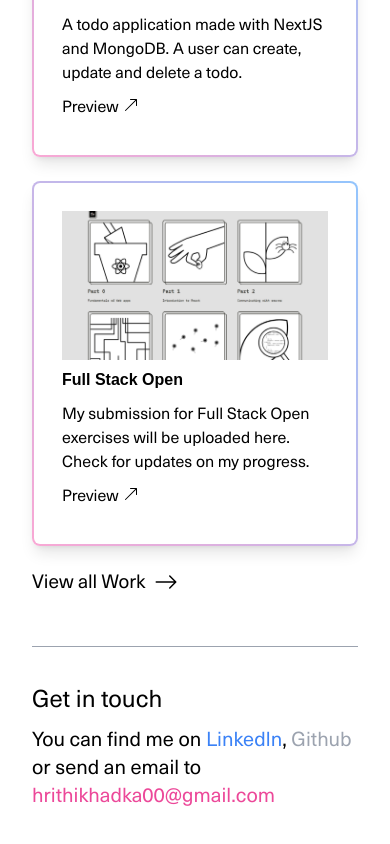
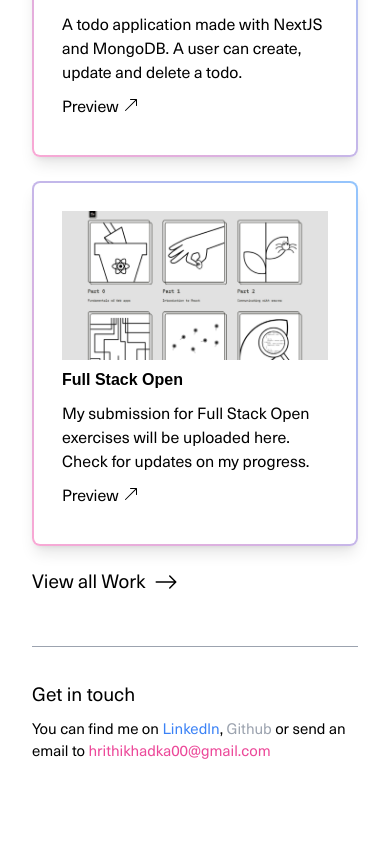
Before and after one commit to hrithikhadka/react-portfolio, a React (Vite) app: page / in a window 390 px wide. Shown: the part 1517-2361 px from the top of the page. Built offline with nearby package versions, Linux system fonts and the light colour scheme; a web font is replaced by a local one.

Commit message:
make contact component responsive

```diff
--- a/src/components/Contact.jsx
+++ b/src/components/Contact.jsx
@@ -2,8 +2,10 @@
   return (
     <div className="mb-16">
       <hr className="h-px my-8 bg-gray-400 border-0 dark:bg-gray-700"></hr>
-      <h3 className="text-[24px] my-[9px]">Get in touch</h3>
-      <p className="text-xl">
+      <h3 className="sm:text-[24px] max-sm:text-[19px] my-[9px]">
+        Get in touch
+      </h3>
+      <p className="sm:text-xl max-sm:text-[15px]">
         You can find me on{" "}
         <span className="text-blue-500 cursor-pointer">
           <a
```
